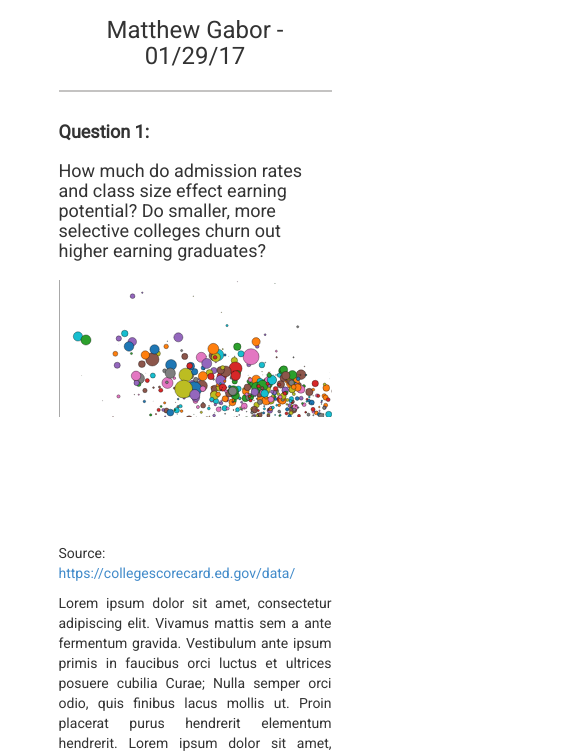
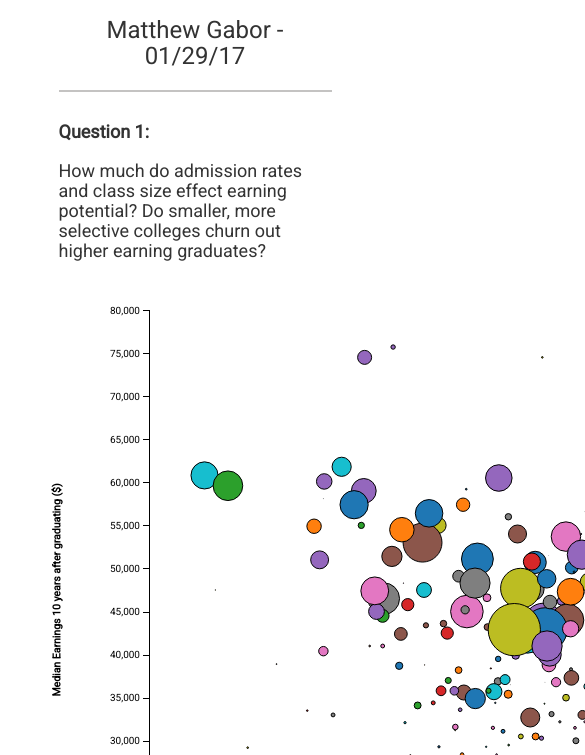
Before and after one commit to CodingTyrannosaurus/ecs163, a plain HTML site: page p1/index.html in a window 390 px wide. Shown: the part 89-844 px from the top of the page, 585 px wide, since content can reach past the window. Drawn offline with Linux system fonts and the light colour scheme.

Commit message:
a little closer to responsive

```diff
--- a/p1/index.html
+++ b/p1/index.html
@@ -26,15 +26,15 @@
 
       <h4><b>Question 1: </b> <br><br>How much do admission rates and class size effect earning potential? Do smaller, more selective colleges churn out higher earning graduates?</h4>
 
-      <div id="chart">
+    </div>
 
-      </div>
+      <div id="scatter" align="center"></div>
     <!-- <div class="svg-container"> -->
       <!-- <div width="100%" height="100%" class="svg-content"> -->
 
       <!-- </div> -->
     <!-- </div> -->
-
+    <div class="outro">
 		<p>
 			Source:
 			<a href="https://collegescorecard.ed.gov/data/">https://collegescorecard.ed.gov/data/</a>
@@ -42,6 +42,8 @@
 		<p>
       Lorem ipsum dolor sit amet, consectetur adipiscing elit. Vivamus mattis sem a ante fermentum gravida. Vestibulum ante ipsum primis in faucibus orci luctus et ultrices posuere cubilia Curae; Nulla semper orci odio, quis finibus lacus mollis ut. Proin placerat purus hendrerit elementum hendrerit. Lorem ipsum dolor sit amet, consectetur adipiscing elit. Nam vel laoreet nisl. Fusce vitae massa non velit mollis sodales in eu libero.
 		</p>
+
+  </div>
     <!-- Scripts -->
     <script src="js/viz.js"></script>
   </body>
--- a/p1/js/viz.js
+++ b/p1/js/viz.js
@@ -23,17 +23,11 @@ var yAxis = d3.axisLeft()
     .scale(y);
 
 // create sized svg to draw on
-var svg = d3.select("#chart")
-  .append("div")
-  .classed("svg-container", true)
-  .append("svg")
-  .attr("preserveAspectRatio", "xMinYMin meet")
-  .attr("viewBox", "0 0 800 400")
-  .classed("svg-content-responsive", true)
-  // .attr("width", width + margin.left + margin.right)
-  // .attr("height", height + margin.top + margin.bottom)
+var svg = d3.select("#scatter").append("svg")
+    .attr("width", width + margin.left + margin.right)
+    .attr("height", height + margin.top + margin.bottom)
   .append("g")
-  // .attr("transform", "translate(" + margin.left + "," + margin.top + ")");
+    .attr("transform", "translate(" + margin.left + "," + margin.top + ")");
 
 // load csv data
 d3.csv("allschoolsfiltered.csv", function(error, data) {
--- a/p1/styles/style.css
+++ b/p1/styles/style.css
@@ -1,15 +1,13 @@
 body {
   font: 15px;
   font-family: 'Roboto', sans-serif;
-  margin-left: 15%;
-  width: 70%;
 }
 
-.svg-container {
+/*.svg-container {
     display: inline-block;
     position: relative;
     width: 100%;
-    padding-bottom: 100%; /* aspect ratio */
+    padding-bottom: 100%;
     vertical-align: top;
     overflow: hidden;
 }
@@ -18,16 +16,22 @@ body {
     position: absolute;
     top: 10px;
     left: 0;
+}*/
+
+.intro {
+  margin-left: 15%;
+  width: 70%;
 }
 
-/*.intro {
+.outro {
   margin-left: 15%;
   width: 70%;
-}*/
+}
 
-/*#scatter {
-
-}*/
+#scatter {
+  margin-left: 10%;
+  width: 80%;
+}
 
 /*#viz {
   width: 90%;
```
